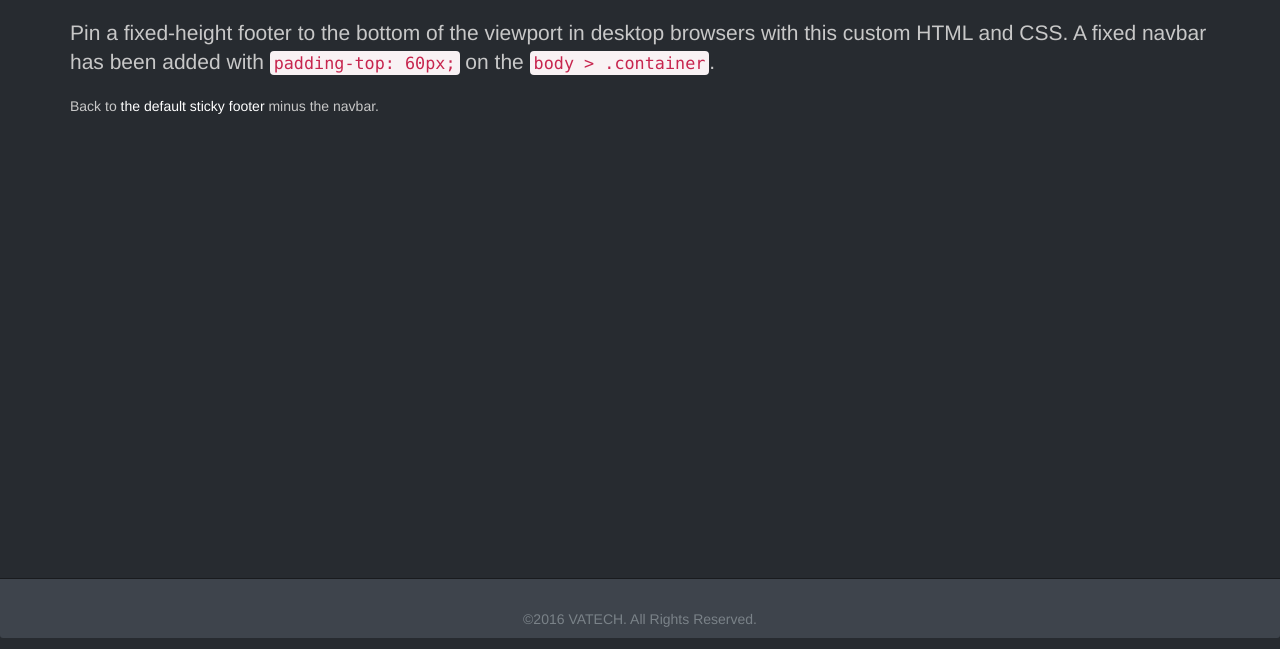
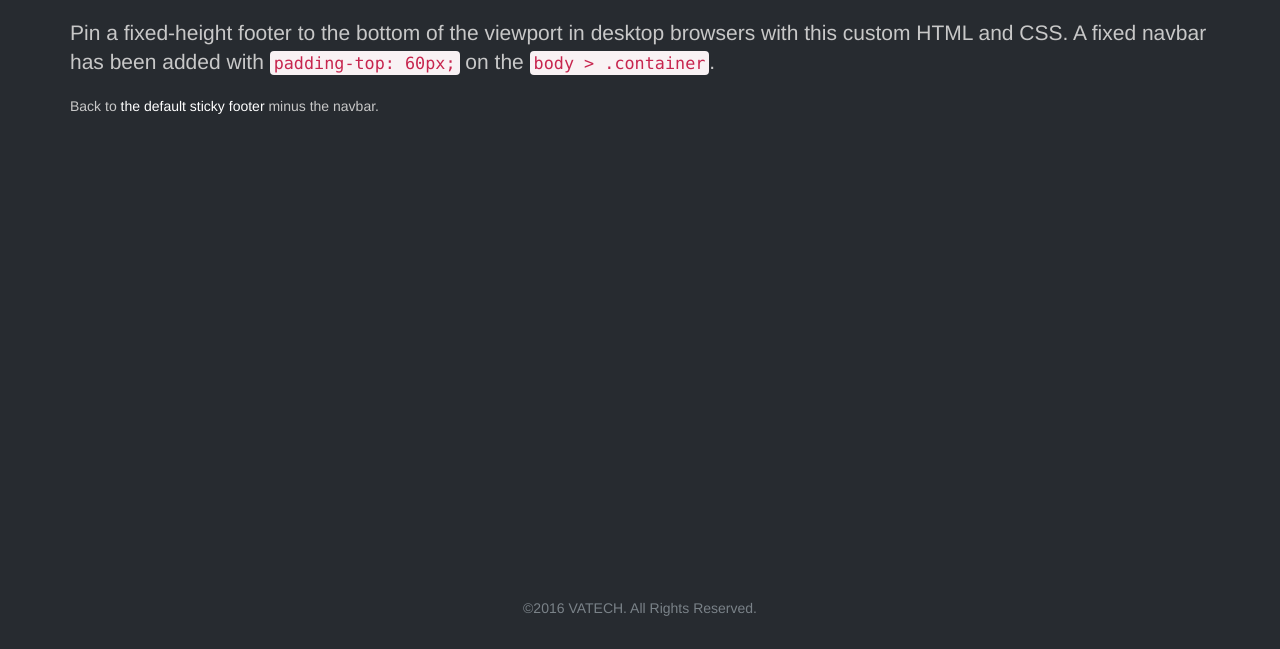
Before and after one commit to BioQwer/vatech_game, a website: page app/index.html in a window 1280 px wide. Shown: the part 162-811 px from the top of the page. Drawn offline with nearby package versions, Linux system fonts and the light colour scheme.

Commit message:
fix footer

```diff
--- a/app/index.html
+++ b/app/index.html
@@ -41,7 +41,7 @@
   <p>Back to <a href="../sticky-footer">the default sticky footer</a> minus the navbar.</p>
 </div>
 
-<footer class="footer panel-footer fix">
+<footer class="footer">
   <div class="container">
     <p class="text-muted" align="center">©2016 VATECH. All Rights Reserved.</p>
   </div>
```
